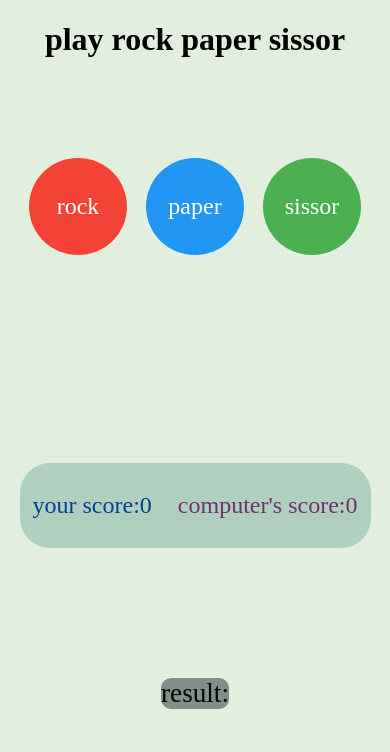
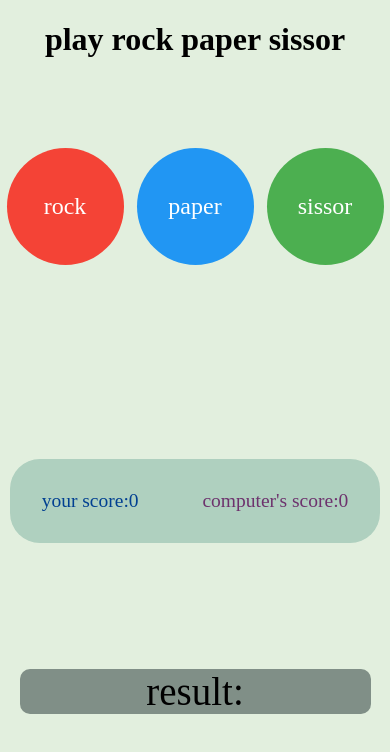
Before and after one commit to Miracle2135L/rockpapersissor, a plain HTML site: page index.html in a window 390 px wide. Drawn offline with Linux system fonts and the light colour scheme.

Commit message:
fixed styling for mobile divices

```diff
--- a/style.css
+++ b/style.css
@@ -11,7 +11,7 @@ body{
     justify-content: center;
     align-items: flex-start;
     height: 90vh;
-    width: 90%;
+    width: 100%;
 }
 
 .rock {
@@ -31,12 +31,12 @@ body{
     justify-content: space-around;
     align-items: center;
     height: 50vh;
-    width: 80vw;
+    width: 100vw;
 }
 
 .rock, .paper, .sissor {
-    width: 25vw;
-    height: 25vw;
+    width: 30vw;
+    height: 30vw;
     border-radius: 50%;
     cursor: pointer;
     text-align: center;
@@ -53,7 +53,7 @@ body{
     justify-content: space-around;
     align-items: center;
     height: 10vh;
-    width: 100vw;
+    width: 90vw;
     background-color: #AFD0BF;
     border: none;
     border-radius: 30px;
@@ -78,28 +78,30 @@ body{
 @media (max-width: 520px) {
     .container {
         display: flex;
-        width: 90vw;
+        width: 100vw;
         align-self: center;
         justify-self: center;
     }
 
     .play {
-        width: 100%;
         height: 30vh;
+        width: 100vw;
     }
 
     .rock, .paper, .sissor {
-        width: 25vw;
-        height: 25vw;
+        width: 30vw;
+        height: 30vw;
         font-size: 1.5rem;
         line-height: 20vh;
     }
 
     .score{
-        font-size: 1.5rem;
+        width: 95vw;
+        font-size: 5vw;
     }
 
     .result {
-        font-size: 1.7rem;
+        font-size: 10vw;
+        width: 90vw;
     }
 }
```
